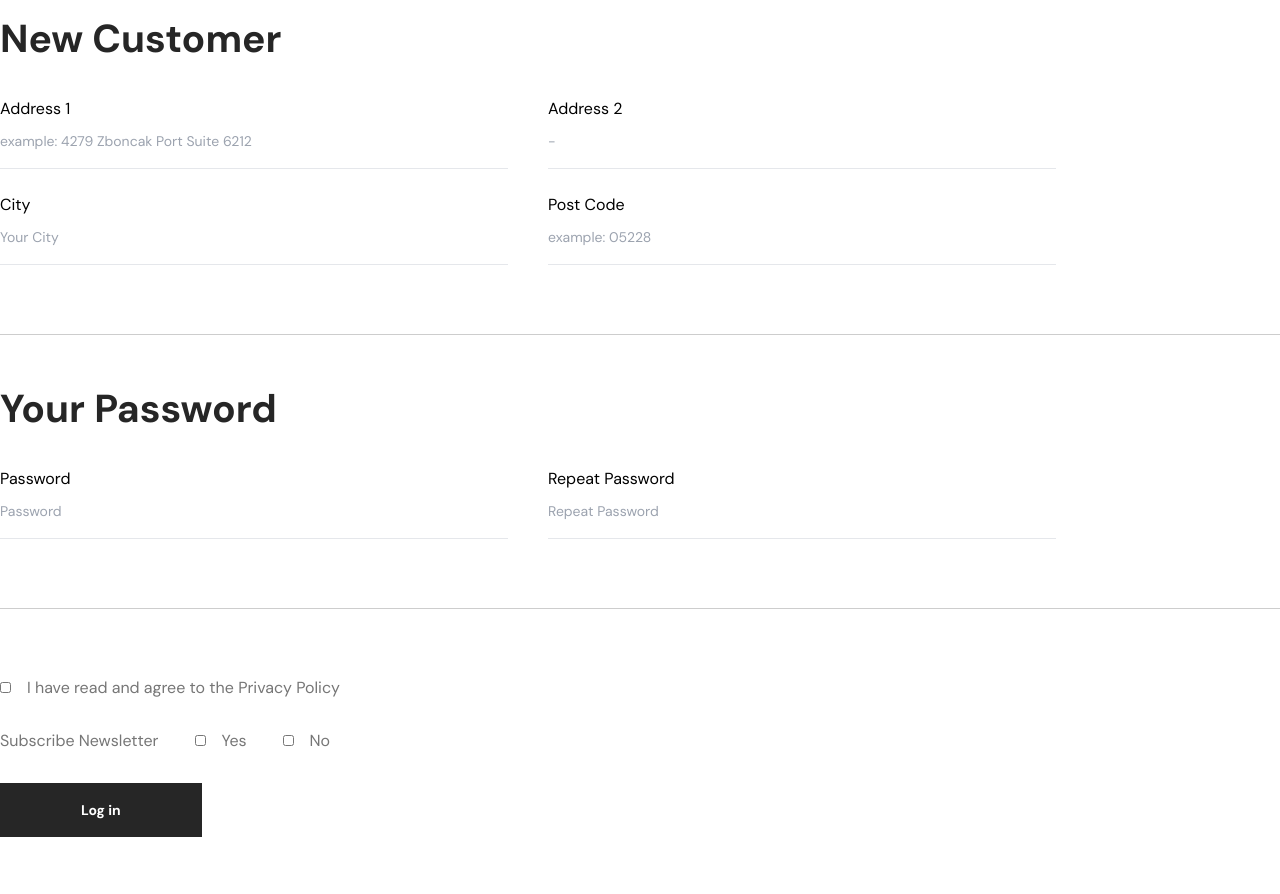
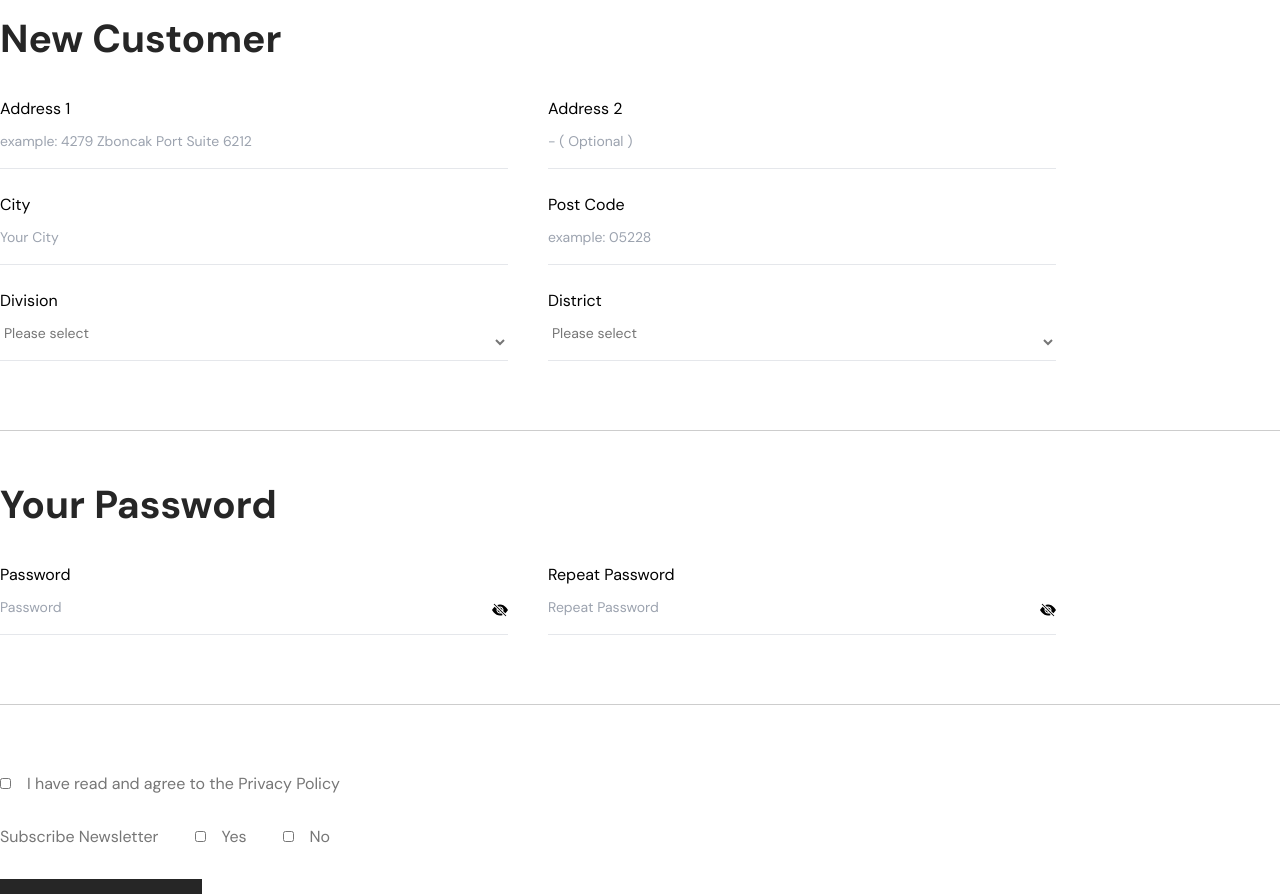
Before and after one commit to Marimo-103/OREBI, a React (Vite) app: page /sign/up in a window 1280 px wide. Shown: the part 1040-1934 px from the top of the page. Built offline with nearby package versions, Linux system fonts and the light colour scheme.

Commit message:
Sign up page complete

```diff
--- a/src/pages/SignUp.jsx
+++ b/src/pages/SignUp.jsx
@@ -2,6 +2,7 @@ import React, { useState } from 'react'
 import Container from '../Layers/Container'
 import BreadCrumbs from '../Layers/BreadCrumbs'
 import { MdErrorOutline } from 'react-icons/md'
+import { BsFillEyeFill, BsFillEyeSlashFill } from 'react-icons/bs'
 
 const SignUp = () => {
 
@@ -45,6 +46,40 @@ const SignUp = () => {
         setTelError(false)
     }
 
+    // Adress1 states
+    const [adress1, setAdress1] = useState()
+    const [adress1Error, setAdress1Error] = useState(false)
+
+    let manageAdress1 = (element) => {
+        let adress1Value = element.target.value
+        setAdress1(adress1Value)
+        setAdress1Error(false)
+    }
+
+    // City states
+    const [city, setCity] = useState()
+    const [cityError, setCityError] = useState(false)
+
+    let manageCity = (element) => {
+        let cityValue = element.target.value
+        setCity(cityValue)
+        setCityError(false)
+    }
+
+    // Post Code states
+    const [post, setPost] = useState()
+    const [postError, setPostError] = useState(false)
+
+    let managePost = (element) => {
+        let postValue = element.target.value
+        setPost(postValue)
+        setCityError(false)
+    }
+
+    // Show / Hide Password
+    const [eye1, setEye1] = useState(true)
+    const [eye2, setEye2] = useState(true)
+
     // Password state
     const [password, setPassword] = useState()
     const [passwordError, setPasswordError] = useState(false)
@@ -55,16 +90,30 @@ const SignUp = () => {
         setPassword(passwordValue)
         setPasswordError(false)
         setPassCondition('')
+        if (!/^(?=.*[0-9])(?=.*[a-z])(?=.*[A-Z])(?=.*\W)(?!.* ).{8,16}$/.test(password)) {
+            setPassCondition('Password must contain one digit from 1 to 9, one lowercase letter, one uppercase letter, one special character, no space, and it must be 8-16 characters long.')
+        }else {
+            setPassCondition('')
+        }
+
     }
 
     // Retype Password state
     const [rePassword, setRePassword] = useState()
     const [rePasswordError, setRePasswordError] = useState(false)
+    const [passCondition2, setPassCondition2] = useState()
 
     let manageRePassword = (element) => {
         let rePasswordValue = element.target.value
         setRePassword(rePasswordValue)
         setRePasswordError(false)
+        setPassCondition2('')
+        if (!/^(?=.*[0-9])(?=.*[a-z])(?=.*[A-Z])(?=.*\W)(?!.* ).{8,16}$/.test(password)) {
+            setPassCondition2('Password must contain one digit from 1 to 9, one lowercase letter, one uppercase letter, one special character, no space, and it must be 8-16 characters long.')
+        }else {
+            setPassCondition2('')
+        }
+
     }
 
     // Submit button function
@@ -81,15 +130,35 @@ const SignUp = () => {
         if (!tel) {
             setTelError(true)
         }
+        if (!adress1) {
+            setAdress1Error(true)
+        }
+        if (!city) {
+            setCityError(true)
+        }
+        if (!post) {
+            setPostError(true)
+        }
         if (!password) {
             setPasswordError(true)
-        }else if (!/^(?=.*[0-9])(?=.*[a-z])(?=.*[A-Z])(?=.*\W)(?!.* ).{8,16}$/.test(password)) {
-            setPassCondition('Password must contain one digit from 1 to 9, one lowercase letter, one uppercase letter, one special character, no space, and it must be 8-16 characters long.')
         }
         if (!rePassword) {
             setRePasswordError(true)
         }
+        if (password  !== rePassword) {
+            setPassCondition2('Password and Retype Password must be the same')
+        }
     }
+
+    // Division array
+    let division = ['Barishal', 'Chattogram', 'Dhaka', 'Khulna', 'Rajshahi', 'Rangpur', 'Mymensingh', 'Sylhet']
+
+    // District array
+    let district = [
+        "Barguna", "Barishal", "Bhola", "Jhalokathi", "Patuakhali", "Pirojpur", "Bandarban", "Brahmanbaria", "Chandpur", "Chattogram", "Cumilla", "Cox's Bazar", "Feni", "Khagrachari", "Lakshmipur", "Noakhali", "Rangamati", "Dhaka", "Faridpur", "Gazipur", "Gopalganj", "Kishoreganj", "Madaripur", "Manikganj", "Munshiganj", "Narayanganj", "Narsingdi", "Rajbari", "Shariatpur", "Tangail", "Bagerhat", "Chuadanga", "Jashore", "Jhenaidah", "Khulna", "Kushtia", "Magura", "Meherpur", "Narail", "Satkhira",
+        "Jamalpur", "Mymensingh", "Netrokona", "Sherpur", "Bogra", "Joypurhat", "Naogaon", "Natore", "Chapai Nawabganj", "Pabna", "Rajshahi", "Sirajganj", "Dinajpur", "Gaibandha", "Kurigram", "Lalmonirhat", "Nilphamari", "Panchagarh", "Rangpur", "Thakurgaon",
+        "Habiganj", "Moulvibazar", "Sunamganj", "Sylhet"
+    ]
 
   return (
     <div className='md:px-0 px-2'>
@@ -176,29 +245,85 @@ const SignUp = () => {
                 New Customer
                 </h2>
                 <div className="userInfo flex flex-wrap md:gap-x-10 sm:justify-between md:justify-normal gap-y-6">
-                    <div className="fname flex flex-col md:gap-[10px] gap-[6px] w-full sm:w-[47%] md:w-[508px]">
+                    <div className="adress1 flex flex-col md:gap-[10px] gap-[6px] w-full sm:w-[47%] md:w-[508px] relative">
                         <label htmlFor="">
                         Address 1
                         </label>
-                        <input type="text" placeholder='example: 4279 Zboncak Port Suite 6212' className='md:pb-[17px] pb-2 text-sm text-[#262626] w-full border-b outline-none'/>
+                        <input onChange={manageAdress1} value={adress1} type="text" placeholder='example: 4279 Zboncak Port Suite 6212' className='md:pb-[17px] pb-2 text-sm text-[#262626] w-full border-b outline-none'/>
+                        {
+                            adress1Error && (
+                                <>
+                                <p className='md:text-xs text-[10px] tracking-wide font-medium text-red-700 absolute md:bottom-[6px] bottom-0 left-0'>
+                                This field is Required
+                                </p>
+                                <MdErrorOutline className='text-xs text-red-700 absolute bottom-[6px] right-0'/>
+                                </>
+                            )
+                        }
                     </div>
-                    <div className="lname flex flex-col md:gap-[10px] gap-[6px] w-full sm:w-[47%] md:w-[508px]">
+                    <div className="adress2 flex flex-col md:gap-[10px] gap-[6px] w-full sm:w-[47%] md:w-[508px]">
                         <label htmlFor="">
                         Address 2
                         </label>
-                        <input type="text" placeholder='-' className='md:pb-[17px] pb-2 text-sm text-[#262626] w-full border-b outline-none'/>
+                        <input type="text" placeholder='- ( Optional )' className='md:pb-[17px] pb-2 text-sm text-[#262626] w-full border-b outline-none'/>
                     </div>
-                    <div className="fname flex flex-col md:gap-[10px] gap-[6px] w-full sm:w-[47%] md:w-[508px]">
+                    <div className="city flex flex-col md:gap-[10px] gap-[6px] w-full sm:w-[47%] md:w-[508px] relative">
                         <label htmlFor="">
                         City
                         </label>
-                        <input type="text" placeholder='Your City' className='md:pb-[17px] pb-2 text-sm text-[#262626] w-full border-b outline-none'/>
+                        <input onChange={manageCity} value={city} type="text" placeholder='Your City' className='md:pb-[17px] pb-2 text-sm text-[#262626] w-full border-b outline-none'/>
+                        {
+                            cityError && (
+                                <>
+                                <p className='md:text-xs text-[10px] tracking-wide font-medium text-red-700 absolute md:bottom-[6px] bottom-0 left-0'>
+                                This field is Required
+                                </p>
+                                <MdErrorOutline className='text-xs text-red-700 absolute bottom-[6px] right-0'/>
+                                </>
+                            )
+                        }
                     </div>
-                    <div className="fname flex flex-col md:gap-[10px] gap-[6px] w-full sm:w-[47%] md:w-[508px]">
+                    <div className="postcode flex flex-col md:gap-[10px] gap-[6px] w-full sm:w-[47%] md:w-[508px] relative">
                         <label htmlFor="">
                         Post Code
                         </label>
-                        <input type="text" placeholder='example: 05228' className='md:pb-[17px] pb-2 text-sm text-[#262626] w-full border-b outline-none'/>
+                        <input onChange={managePost} value={post} type="text" placeholder='example: 05228' className='md:pb-[17px] pb-2 text-sm text-[#262626] w-full border-b outline-none'/>
+                        {
+                            postError && (
+                                <>
+                                <p className='md:text-xs text-[10px] tracking-wide font-medium text-red-700 absolute md:bottom-[6px] bottom-0 left-0'>
+                                This field is Required
+                                </p>
+                                <MdErrorOutline className='text-xs text-red-700 absolute bottom-[6px] right-0'/>
+                                </>
+                            )
+                        }
+                    </div>
+                    <div className="division flex flex-col md:gap-[10px] gap-[6px] w-full sm:w-[47%] md:w-[508px] relative">
+                        <label htmlFor="">
+                        Division
+                        </label>
+                        <select name="" id="" className='md:pb-[17px] pb-2 text-sm text-[#767676] w-full border-b outline-none bg-white'>
+                            <option value="">Please select</option>
+                            {
+                                division.map((item, index) => (
+                                    <option key={index} value="">{item}</option>
+                                ))
+                            }
+                        </select>
+                    </div>
+                    <div className="district flex flex-col md:gap-[10px] gap-[6px] w-full sm:w-[47%] md:w-[508px] relative">
+                        <label htmlFor="">
+                        District
+                        </label>
+                        <select name="" id="" className='md:pb-[17px] pb-2 text-sm text-[#767676] w-full border-b outline-none bg-white'>
+                            <option value="">Please select</option>
+                            {
+                                district.map((item, index) => (
+                                    <option key={index} value="">{item}</option>
+                                ))
+                            }
+                        </select>
                     </div>
                 </div>
             </Container>
@@ -207,12 +332,14 @@ const SignUp = () => {
                 Your Password
                 </h2>
                 <div className="userInfo flex flex-wrap md:gap-x-10 sm:justify-between md:justify-normal gap-y-6">
-                    <div className="fname flex flex-col md:gap-[10px] gap-[6px] w-full sm:w-[47%] md:w-[508px] relative">
+                    <div className="Pass flex flex-col md:gap-[10px] gap-[6px] w-full sm:w-[47%] md:w-[508px] relative">
                         <label htmlFor="">
                         Password
                         </label>
-                        <input onChange={managePassword} value={password} type="text" placeholder='Password' className='md:pb-[17px] pb-2 text-sm text-[#262626] w-full border-b outline-none'/>
-                        <p className='md:text-xs text-[10px] tracking-wide font-medium text-red-700 absolute top-full left-0'>
+                        <input onChange={managePassword} value={password} type={eye1 ? 'password' : 'text'} placeholder='Password' className='md:pb-[17px] pb-2 text-sm text-[#262626] w-full border-b outline-none'/>
+                        <BsFillEyeFill onClick={() => setEye1(!eye1)} className={`absolute bottom-[17px] right-0 ${ eye1 ? 'opacity-0' : 'opacity-100'}`}/>
+                        <BsFillEyeSlashFill onClick={() => setEye1(!eye1)} className={`absolute bottom-[17px] right-0 ${ eye1 ? 'opacity-100' : 'opacity-0'}`}/>
+                        <p className='md:text-xs text-[9px] md:tracking-wide font-medium text-red-700 absolute top-full left-0'>
                             {passCondition}
                         </p>
                         {
@@ -226,13 +353,15 @@ const SignUp = () => {
                             )
                         }
                     </div>
-                    <div className="lname flex flex-col md:gap-[10px] gap-[6px] w-full sm:w-[47%] md:w-[508px] relative">
+                    <div className="rePass flex flex-col md:gap-[10px] gap-[6px] w-full sm:w-[47%] md:w-[508px] relative">
                         <label htmlFor="">
                         Repeat Password
                         </label>
-                        <input onChange={manageRePassword} value={rePassword} type="text" placeholder='Repeat Password' className='md:pb-[17px] pb-2 text-sm text-[#262626] w-full border-b outline-none'/>
-                        <p className='md:text-xs text-[10px] tracking-wide font-medium text-red-700 absolute top-full left-0'>
-                            {passCondition}
+                        <input onChange={manageRePassword} value={rePassword} type={eye2 ? 'password' : 'text'} placeholder='Repeat Password' className='md:pb-[17px] pb-2 text-sm text-[#262626] w-full border-b outline-none'/>
+                        <BsFillEyeFill onClick={() => setEye2(!eye2)} className={`absolute bottom-[17px] right-0 ${ eye2 ? 'opacity-0' : 'opacity-100'}`}/>
+                        <BsFillEyeSlashFill onClick={() => setEye2(!eye2)} className={`absolute bottom-[17px] right-0 ${ eye2 ? 'opacity-100' : 'opacity-0'}`}/>
+                        <p className='md:text-xs text-[9px] md:tracking-wide font-medium text-red-700 absolute top-full left-0'>
+                            {passCondition2}
                         </p>
                         {
                             rePasswordError && (
```
